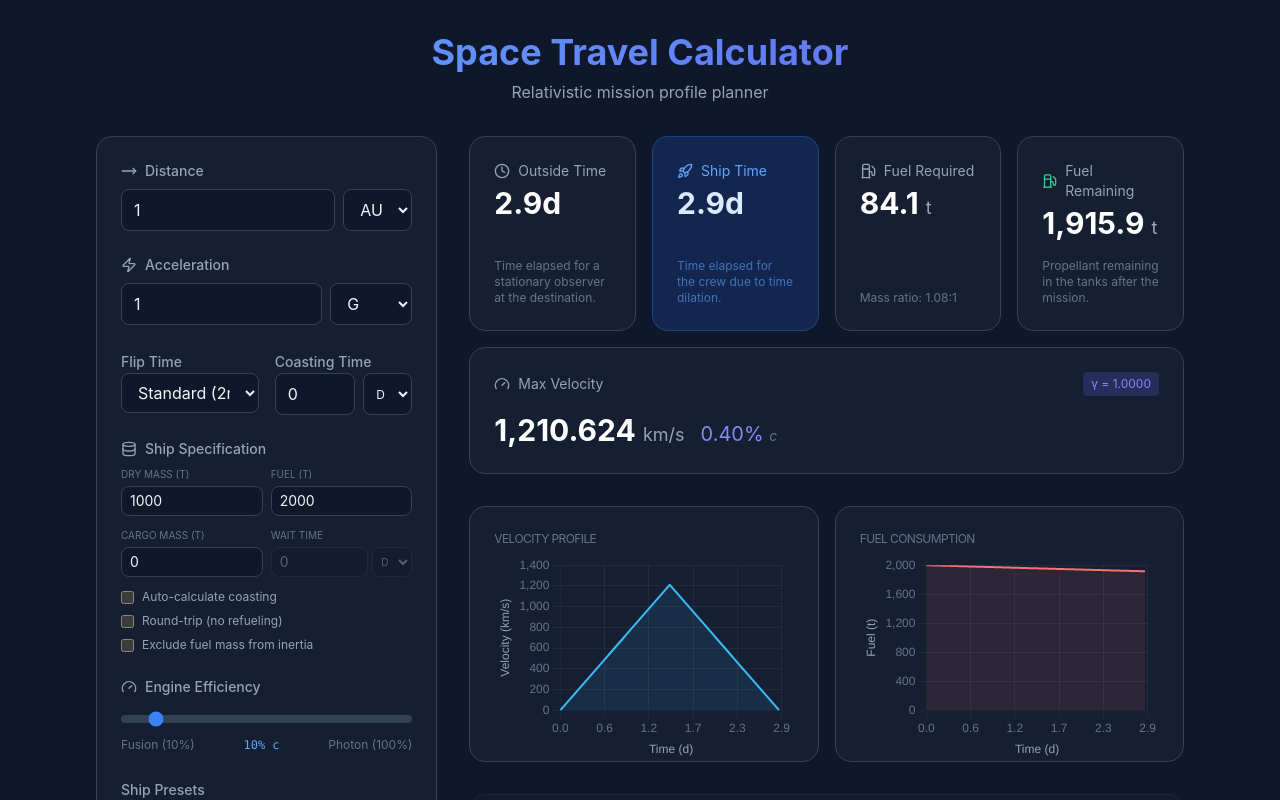
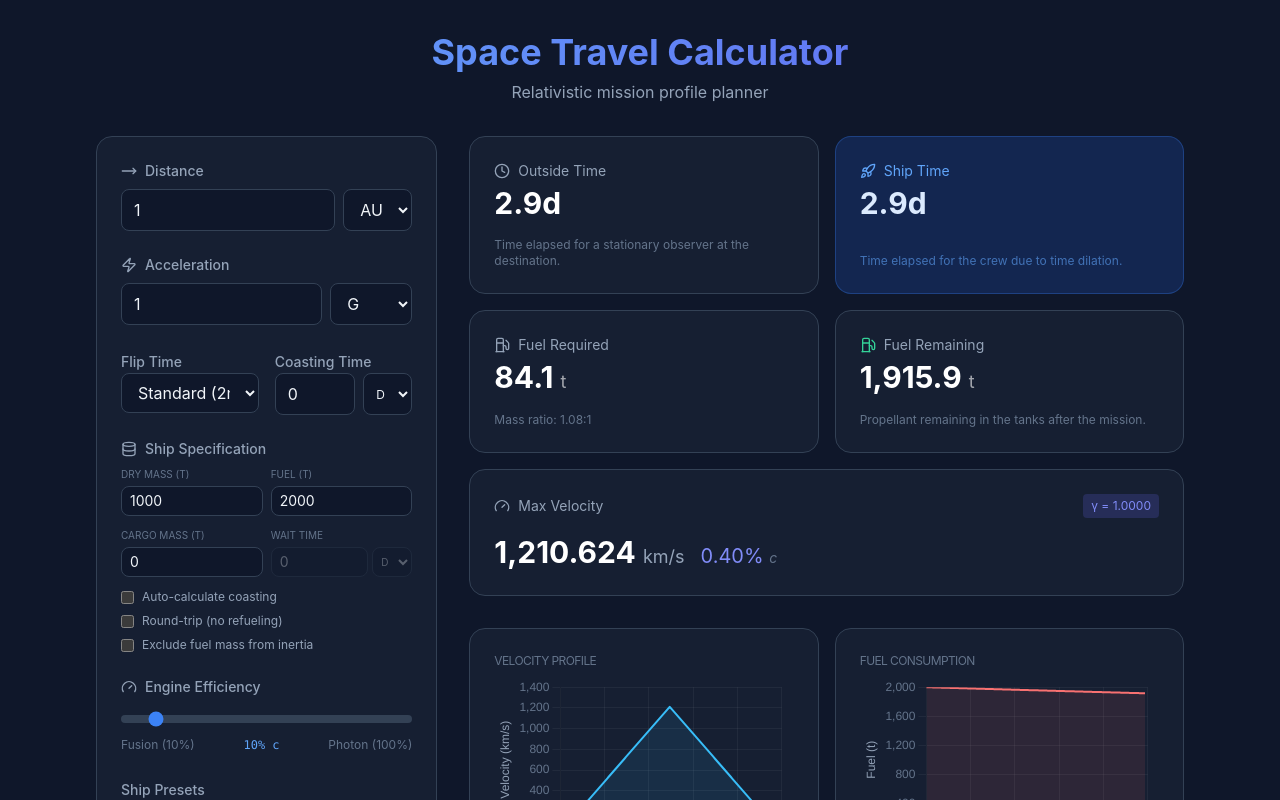
Before and after one commit to foonly/space-travel-calculator, a Vue app: page / in a window 1280 px wide. Shown: the top 800 px of the page. Built offline with nearby package versions, Linux system fonts and the light colour scheme.

Commit message:
style(ui): update result grid layout to two columns

```diff
--- a/src/App.vue
+++ b/src/App.vue
@@ -738,10 +738,7 @@ onMounted(() => {
 
 			<!-- Results -->
 			<div class="lg:col-span-2 space-y-8">
-				<div
-					v-if="results"
-					class="grid grid-cols-1 md:grid-cols-2 lg:grid-cols-4 gap-4"
-				>
+				<div v-if="results" class="grid grid-cols-1 md:grid-cols-2 gap-4">
 					<div
 						class="bg-slate-800/50 p-6 rounded-2xl border border-slate-700 flex flex-col justify-between"
 					>
@@ -861,7 +858,7 @@ onMounted(() => {
 					</div>
 
 					<div
-						class="bg-slate-800/50 p-6 rounded-2xl border border-slate-700 col-span-1 md:col-span-2 lg:col-span-4"
+						class="bg-slate-800/50 p-6 rounded-2xl border border-slate-700 col-span-1 md:col-span-2"
 					>
 						<div class="flex items-center justify-between mb-4">
 							<p class="text-slate-400 text-sm flex items-center gap-2">
```
